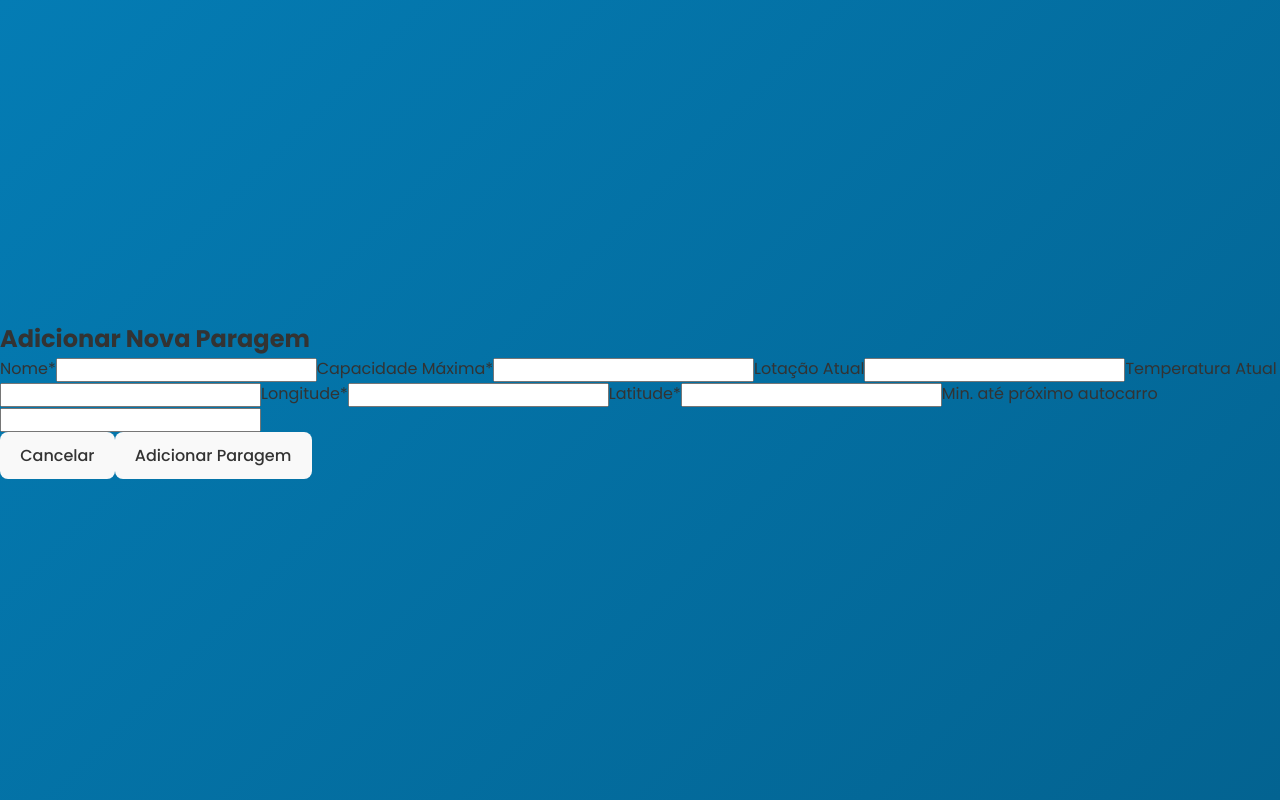
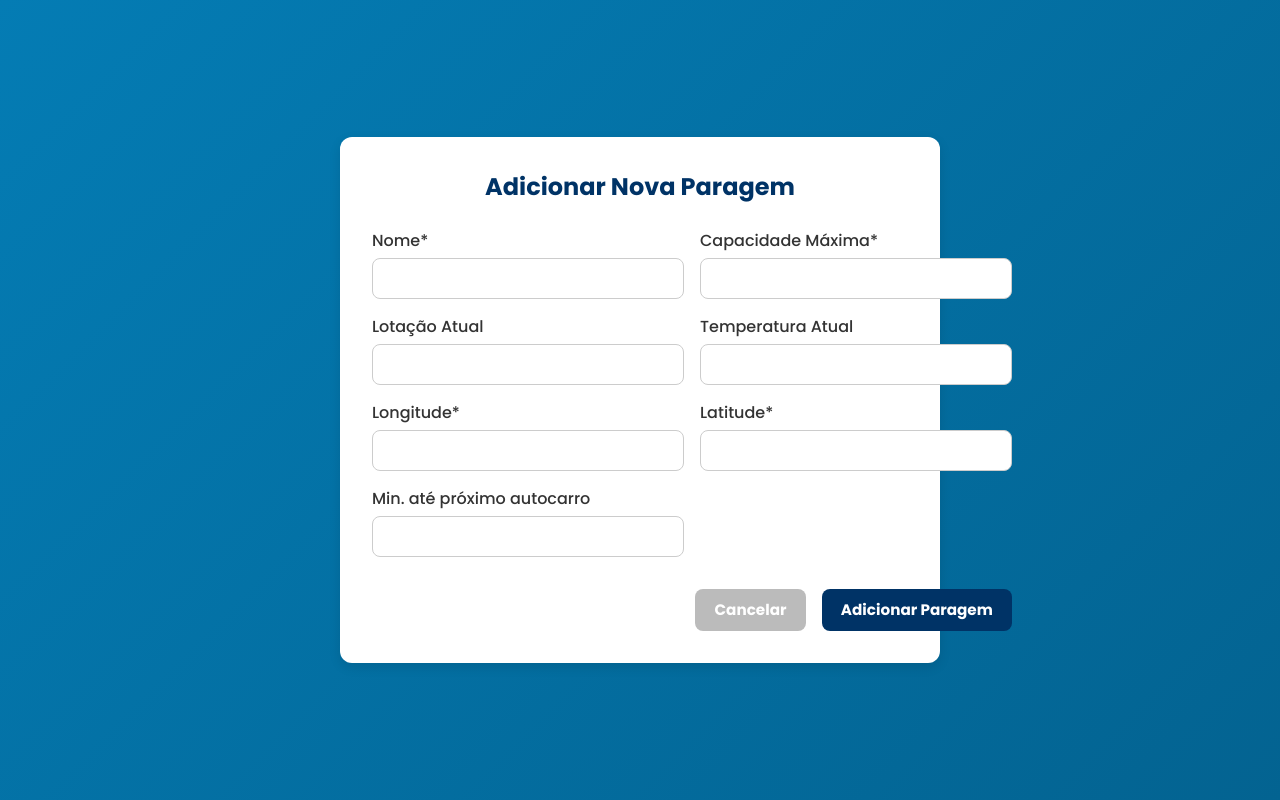
Before and after one commit to JoaoMachado05/Programa-o, a React (Vite) app: page /stop/add in a window 1280 px wide. Built offline with nearby package versions, Linux system fonts and the light colour scheme; no server answers.

Commit message:
adição do formulario de paragem
Parte Bernardo

```diff
--- a/src/pages/Stop/Stop.css
+++ b/src/pages/Stop/Stop.css
@@ -5,6 +5,80 @@
   box-sizing: border-box;
   font-family: "Poppins", sans-serif;
 }
+  /* FORMULÁRIO DE ADIÇÃO DE PARAGEM */
+
+  .form-container {
+    background-color: #ffffff;
+    padding: 2rem;
+    border-radius: 12px;
+    box-shadow: 0 4px 12px rgba(0, 0, 0, 0.1);
+    max-width: 600px;
+    margin: 2rem auto;
+  }
+
+  .form-container h2 {
+    text-align: center;
+    margin-bottom: 1.5rem;
+    color: #003366;
+  }
+
+  .form-grid {
+    display: grid;
+    grid-template-columns: 1fr 1fr;
+    gap: 1rem;
+  }
+
+  .form-grid label {
+    display: flex;
+    flex-direction: column;
+    font-weight: 500;
+    color: #333;
+  }
+
+  .form-grid input {
+    padding: 0.5rem;
+    border: 1px solid #ccc;
+    border-radius: 8px;
+    margin-top: 0.3rem;
+    font-size: 0.95rem;
+  }
+
+  .form-actions {
+    grid-column: span 2;
+    display: flex;
+    justify-content: flex-end;
+    gap: 1rem;
+    margin-top: 1rem;
+  }
+
+  .cancel-btn,
+  .submit-btn {
+    padding: 0.6rem 1.2rem;
+    border: none;
+    border-radius: 8px;
+    font-weight: bold;
+    cursor: pointer;
+    font-size: 0.95rem;
+  }
+
+  .cancel-btn {
+    background-color: #bbb;
+    color: #fff;
+  }
+
+  .submit-btn {
+    background-color: #003366;
+    color: #fff;
+  }
+
+  .submit-btn:hover {
+    background-color: #0051a2;
+  }
+
+  .cancel-btn:hover {
+    background-color: #999;
+  }
+
 
 /* Container principal */
 .container {
```
